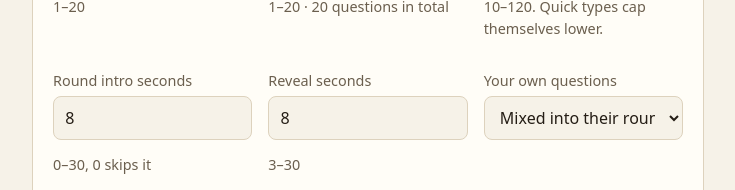
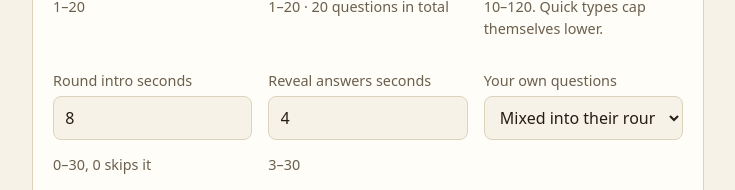
Before and after one commit to vosdev/jolly-boar-inn, a Svelte app in the folder client/: page / in a window 1280 px wide. Both pictures are taken after typing "Sample" into the empty fields and a click on the button "Create a room". Shown: the part 570-760 px from the top of the page, without its empty margins (272-1007 px from the left). Built offline with nearby package versions, Linux system fonts and the light colour scheme.

Commit message:
Lower reveal answers default

```diff
--- a/client/src/routes/Create.svelte
+++ b/client/src/routes/Create.svelte
@@ -18,7 +18,7 @@
   let rounds = $state(4)
   let perRound = $state(5)
   let questionSeconds = $state(30)
-  let revealSeconds = $state(8)
+  let revealSeconds = $state(4)
   let splashSeconds = $state(8)
   let order = $state<'shuffle' | 'custom_last'>('shuffle')
   let closeWhenAllAnswered = $state(true)
@@ -120,7 +120,7 @@
         <p class="note">0–30, 0 skips it</p>
       </div>
       <div>
-        <label for="reveal">Reveal seconds</label>
+        <label for="reveal">Reveal answers seconds</label>
         <input id="reveal" type="number" min="3" max="30" bind:value={revealSeconds} />
         <p class="note">3–30</p>
       </div>
```
